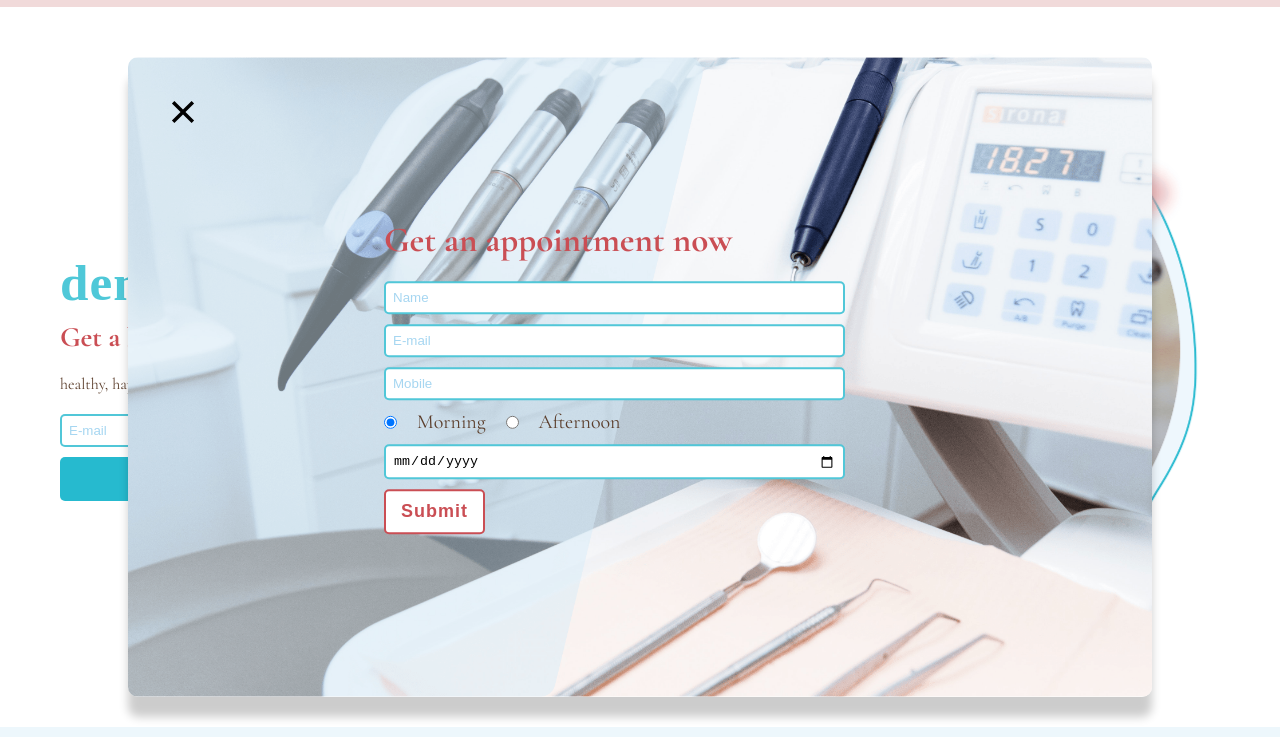
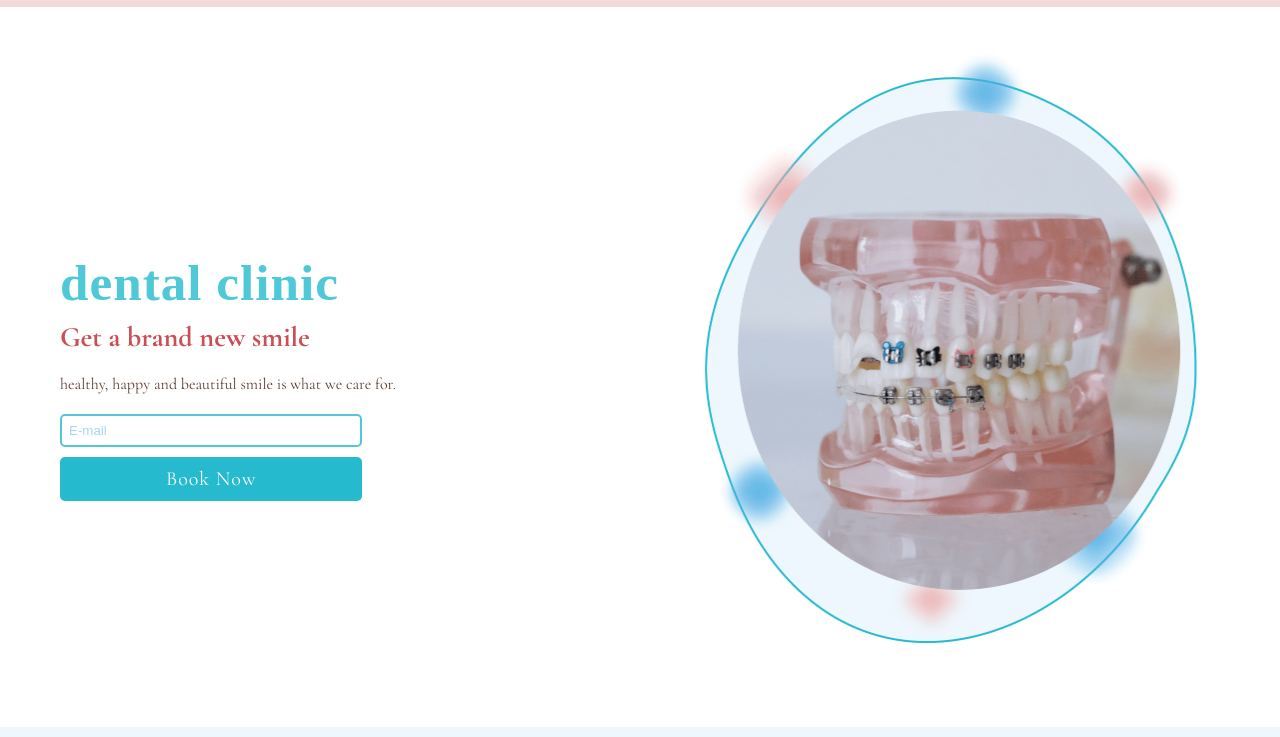
Before and after one commit to wessam-m-elsheikh/dental-Website, a plain HTML site: page index.html in a window 1280 px wide. Shown: the part 63-800 px from the top of the page. Drawn offline with nearby package versions, Linux system fonts and the light colour scheme; a web font is replaced by a local one.

Commit message:
Update index.html

```diff
--- a/index.html
+++ b/index.html
@@ -8,7 +8,8 @@
     <title>Dental website</title>
   </head>
   <body>
-    <div class="appointment">
+    <div class="overlay hidden"></div>
+    <div class="appointment hidden">
       <i><img src="./close.svg" class="close" /></i>
       <div class="pop-up">
         <h1 class="heading-2">Get an appointment now</h1>
@@ -119,7 +120,11 @@
           </form>
         </div>
         <div class="image-box">
-          <img class="image" src="./hero image-min.png" alt="denture-image" />
+          <img
+            class="image"
+            src="./hero image-min.png"
+            alt="denture-image"
+          />
         </div>
       </div>
     </header>
```
